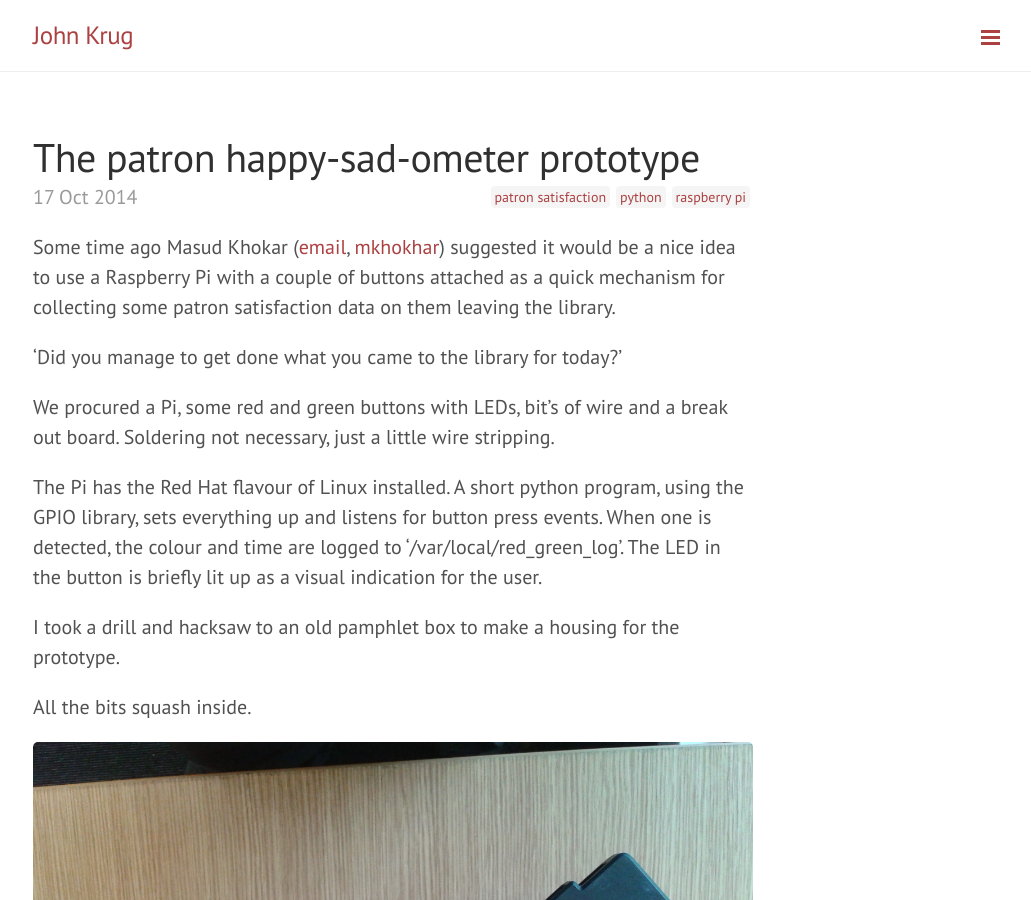
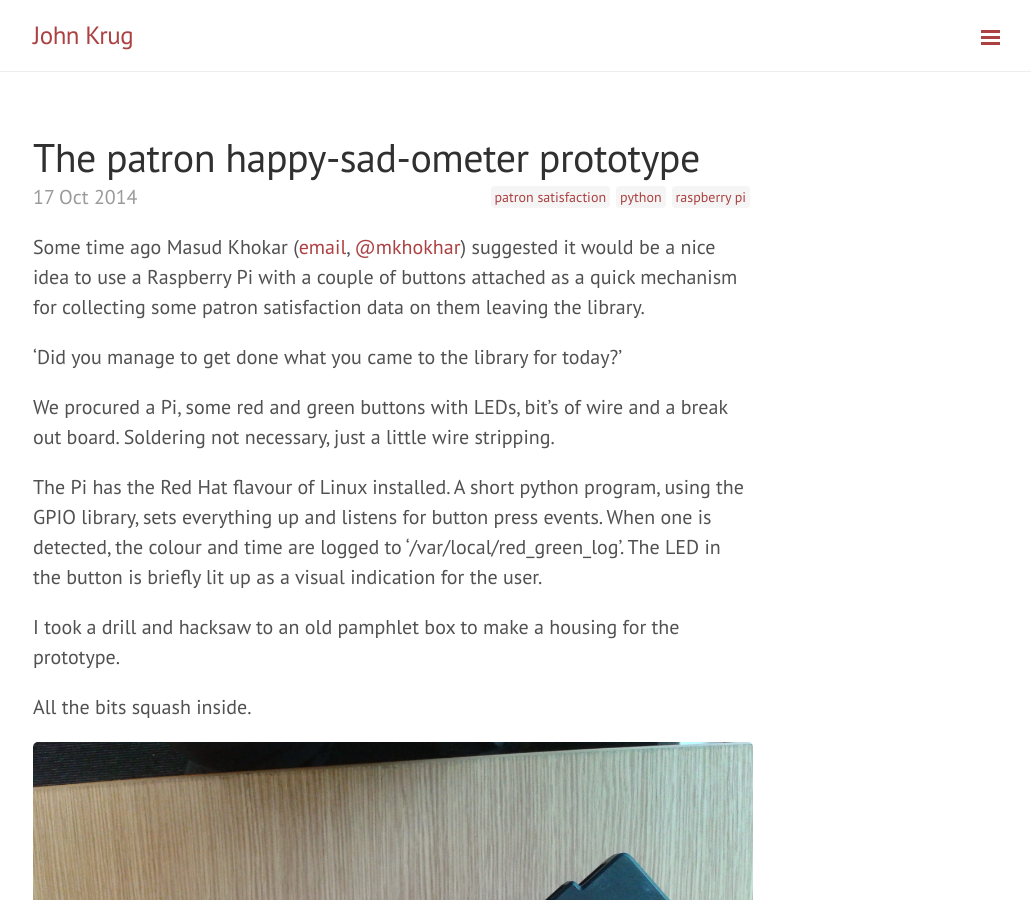
Before and after one commit to jhkrug/jhkrug.github.io, a Jekyll site: the page built from _posts/2014-10-17-rpi_patron_happy_sad.md, in a window 1280 px wide and 900 px high. Shown: the whole window, without its empty margins (247-1278 px from the left). Built offline with Jekyll 4.4.1, drawn with Linux system fonts in a browser that asks for light colours; Markdown is read by kramdown in place of the engine named in the settings; comment, search, counter and statistics services are not loaded.

Commit message:
small changes

```diff
--- a/_posts/2014-10-17-rpi_patron_happy_sad.md
+++ b/_posts/2014-10-17-rpi_patron_happy_sad.md
@@ -8,7 +8,7 @@ tags:
 ---
 
 Some time ago Masud Khokar
-([email](mailto:masud.khokar"), [mkhokhar](https://twitter.com/mkhokhar))
+([email](mailto:masud.khokar"), [@mkhokhar](https://twitter.com/mkhokhar))
 suggested it would be a nice idea to
 use a Raspberry Pi with a couple of buttons attached as a quick mechanism
 for collecting some patron satisfaction data on them leaving the library.
```
